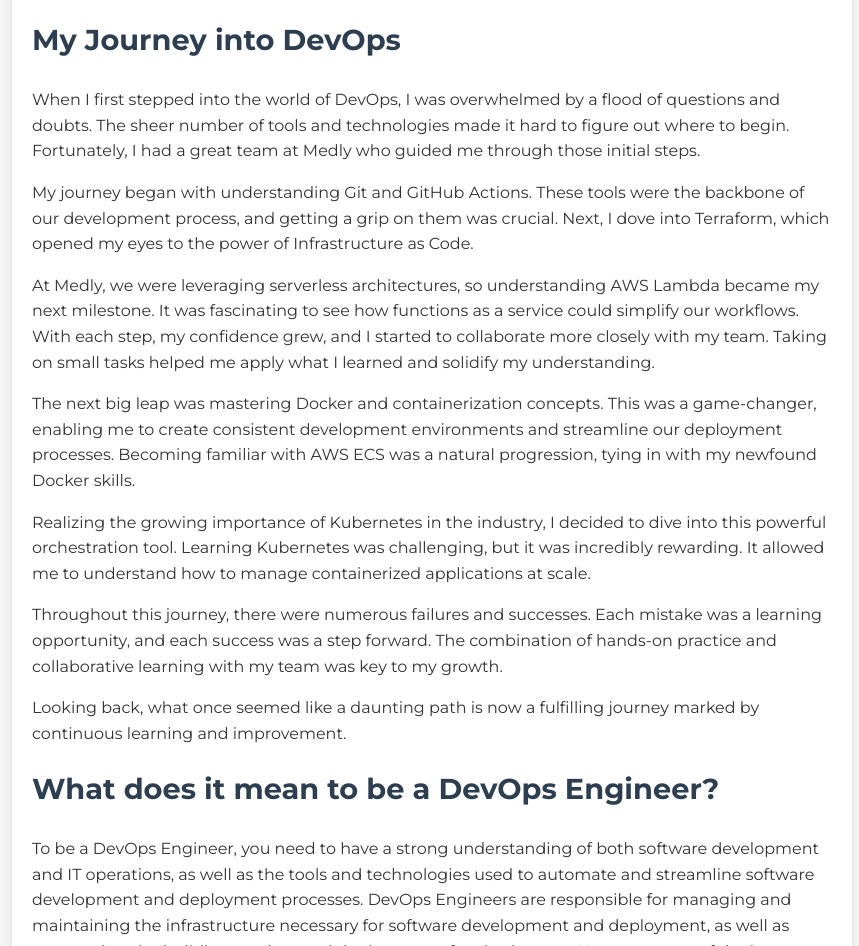
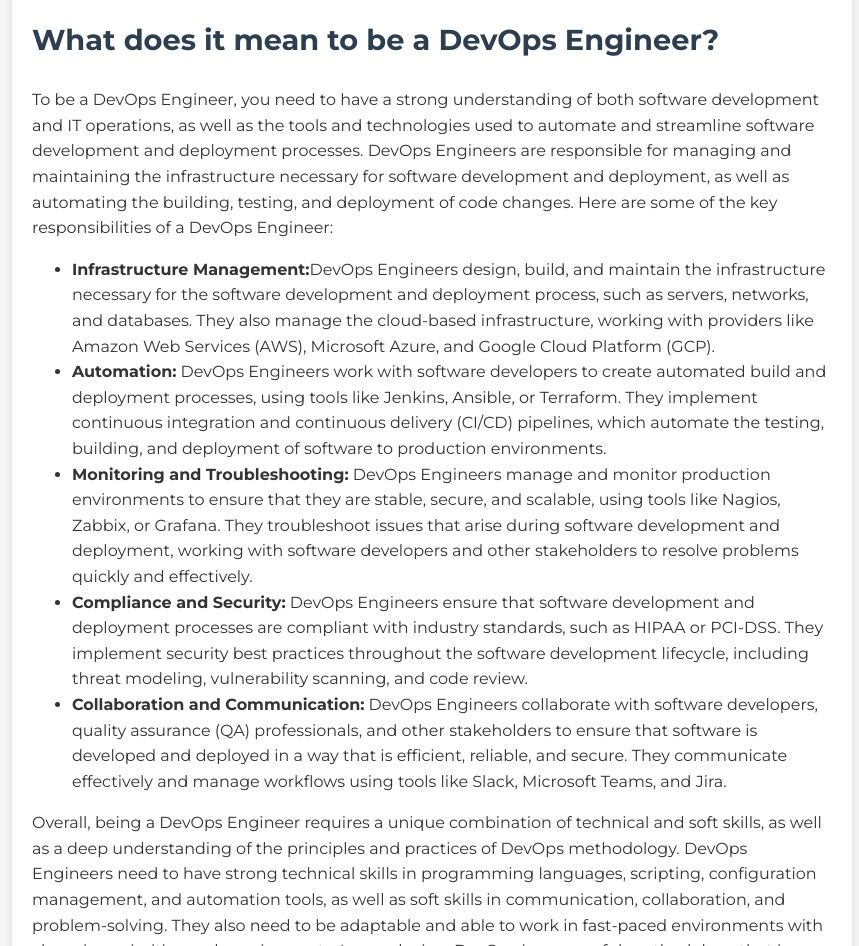
Before and after one commit to UjjwalKarn954/ujjwalkarn954.github.io, a plain HTML site: page article5.html in a window 1280 px wide. Shown: the part 875-1821 px from the top of the page, without its empty margins (208-1067 px from the left). Drawn offline with Linux system fonts and the light colour scheme.

Commit message:
Update article5.html

```diff
--- a/article5.html
+++ b/article5.html
@@ -70,17 +70,6 @@
 DevOps practices focus on automation, continuous integration and continuous delivery (CI/CD), infrastructure as code (IaC), and monitoring and feedback loops. By automating repetitive tasks, reducing manual intervention, and increasing visibility into the software development lifecycle, DevOps teams are able to deliver high-quality software faster, more frequently, and with less risk.</p>
             </section>
 
-            <section id="my-journey-into-devops">
-                <h2>My Journey into DevOps</h2>
-                <p>When I first stepped into the world of DevOps, I was overwhelmed by a flood of questions and doubts. The sheer number of tools and technologies made it hard to figure out where to begin. Fortunately, I had a great team at Medly who guided me through those initial steps.</p>
-                <p>My journey began with understanding Git and GitHub Actions. These tools were the backbone of our development process, and getting a grip on them was crucial. Next, I dove into Terraform, which opened my eyes to the power of Infrastructure as Code.</p>
-                <p>At Medly, we were leveraging serverless architectures, so understanding AWS Lambda became my next milestone. It was fascinating to see how functions as a service could simplify our workflows. With each step, my confidence grew, and I started to collaborate more closely with my team. Taking on small tasks helped me apply what I learned and solidify my understanding.</p>
-                <p>The next big leap was mastering Docker and containerization concepts. This was a game-changer, enabling me to create consistent development environments and streamline our deployment processes. Becoming familiar with AWS ECS was a natural progression, tying in with my newfound Docker skills.</p>
-                <p>Realizing the growing importance of Kubernetes in the industry, I decided to dive into this powerful orchestration tool. Learning Kubernetes was challenging, but it was incredibly rewarding. It allowed me to understand how to manage containerized applications at scale.</p>
-                <p>Throughout this journey, there were numerous failures and successes. Each mistake was a learning opportunity, and each success was a step forward. The combination of hands-on practice and collaborative learning with my team was key to my growth.</p>
-                <p>Looking back, what once seemed like a daunting path is now a fulfilling journey marked by continuous learning and improvement.</p>
-            </section>
-
             <section id="What does it mean to be a DevOps Engineer?">
                 <h2>What does it mean to be a DevOps Engineer?</h2>
                 <p>To be a DevOps Engineer, you need to have a strong understanding of both software development and IT operations, as well as the tools and technologies used to automate and streamline software development and deployment processes. DevOps Engineers are responsible for managing and maintaining the infrastructure necessary for software development and deployment, as well as automating the building, testing, and deployment of code changes.
```
